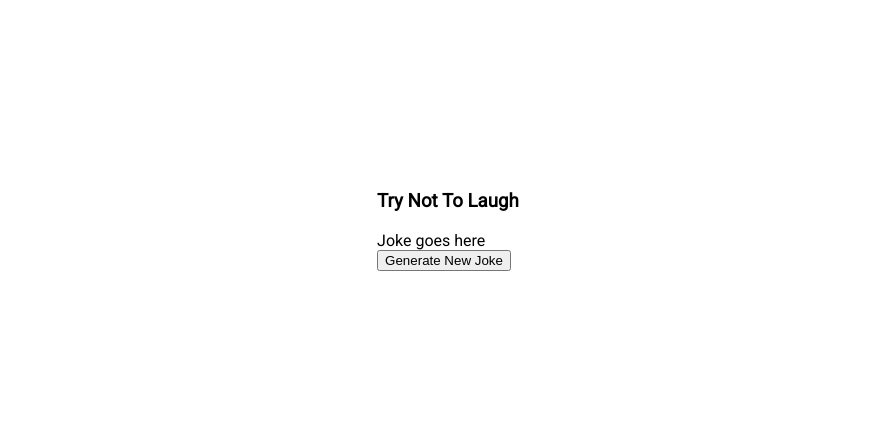
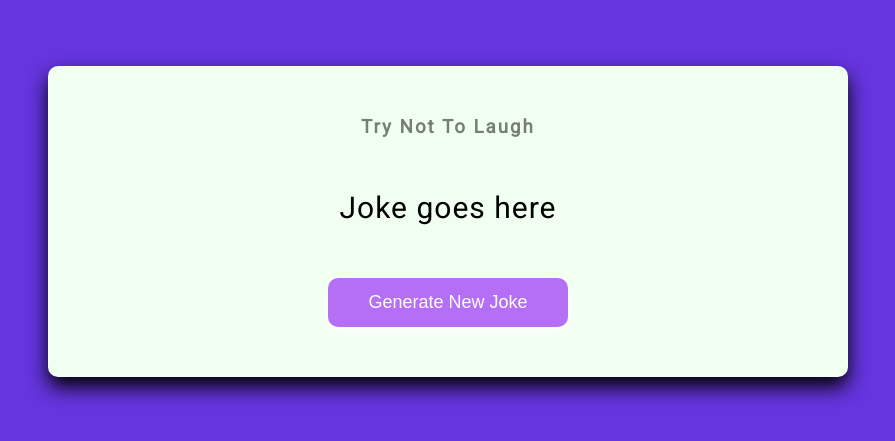
Before and after one commit to atvars/Dad-Jokes, a plain HTML site: page index.html in a window 1280 px wide. Shown: the part 179-620 px from the top of the page, without its empty margins (192-1087 px from the left). Drawn offline with Linux system fonts and the light colour scheme.

Commit message:
added css

```diff
--- a/style.css
+++ b/style.css
@@ -5,6 +5,7 @@
 }
 
 body {
+  background-color:rgb(101, 53, 223);
   font-family: 'Roboto', sans-serif;
   display: flex;
   flex-direction: column;
@@ -13,4 +14,48 @@ body {
   height: 100vh;
   overflow: hidden;
   margin: 0;
+  padding: 20px;
 }
+
+.container {
+  background-color:honeydew;
+  border-radius: 10px;
+  box-shadow: 0 10px 20px;
+  padding: 50px 20px;
+  text-align: center;
+  max-width: 100%;
+  width: 800px;
+}
+
+h3 {
+  margin: 0;
+  opacity: 0.5;
+  letter-spacing: 2px;
+}
+
+.joke {
+  font-size: 30px;
+  letter-spacing: 1px;
+  line-height: 40px;
+  margin: 50px auto;
+  max-width: 600px;;
+}
+
+.btn {
+  background-color: rgb(180, 111, 244);
+  color: white;
+  border: 0;
+  border-radius: 10px;
+  box-shadow: 0 5px 15px;
+  padding: 14px 40px;
+  font-size: 18px;
+  cursor: pointer;
+}
+
+.btn:active {
+  transform: scale(0.95);
+}
+
+.btn:hover {
+  background-color: rgb(201, 154, 245);
+}
```
